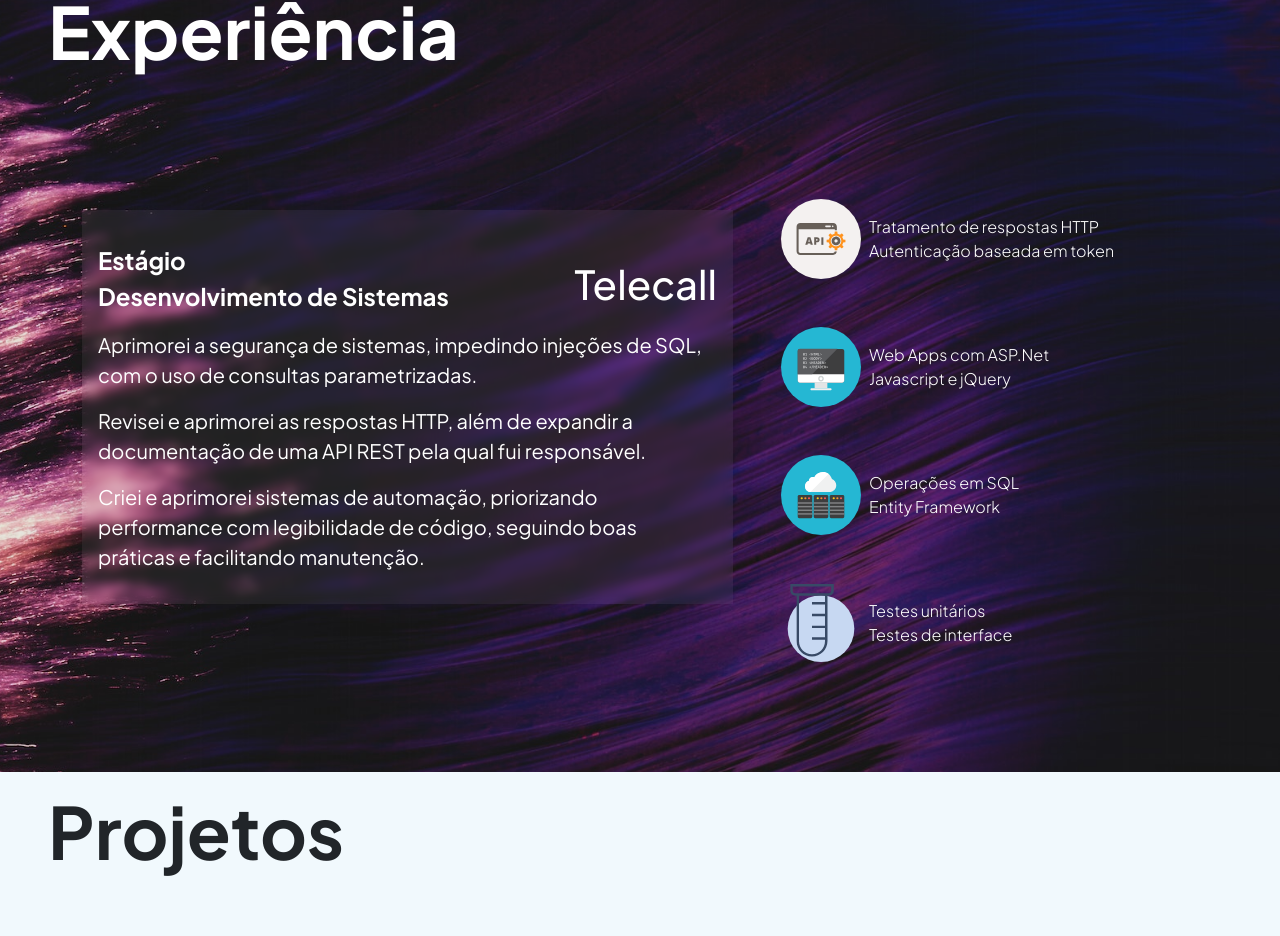
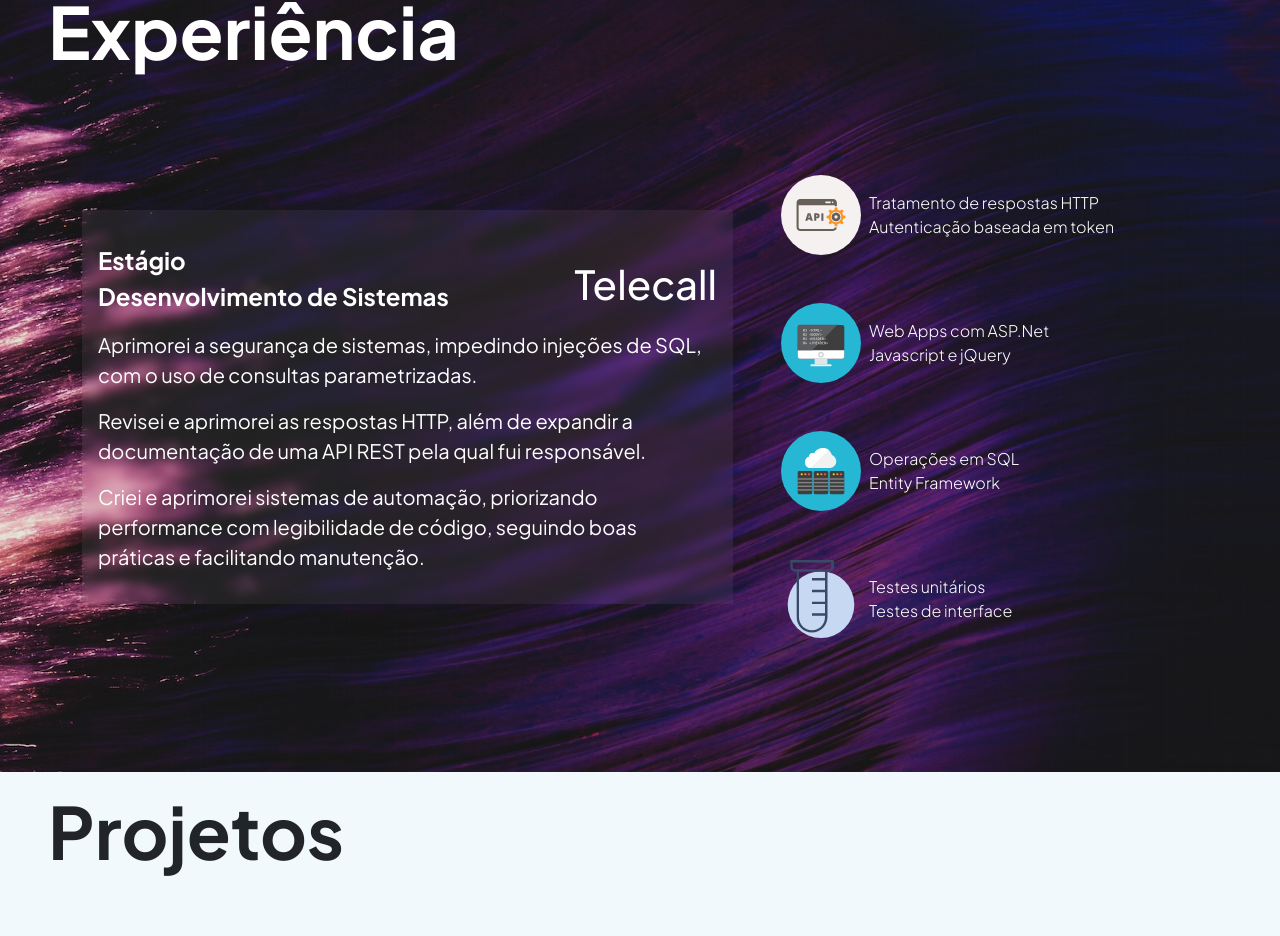
Before and after one commit to matheusg1/portfolio-react, a React (Create React App) app: page / in a window 1280 px wide. Shown: the part 1628-2564 px from the top of the page. Built offline with nearby package versions, Linux system fonts and the light colour scheme; some icons are missing.

Commit message:
Alteração, seção Experiencias centralizada

```diff
--- a/src/components/ExperienciaDiv/index.js
+++ b/src/components/ExperienciaDiv/index.js
@@ -31,7 +31,7 @@
 
                         <div className="d-flex flex-column flex-md-row flex-xl-column flex-wrap ms-xl-5 my-auto ">
 
-                            <div className="d-flex align-items-center my-5 col-12 col-sm-6 col-xl-12">
+                            <div className="d-flex align-items-center mb-5 col-12 col-sm-6 col-xl-12">
                                 <img className="vertical-icon me-2 me-xxl-2" src={apiIcon} />
                                 <div className="d-flex flex-column align-content-center fs-6 fw-light">
                                     <p className="my-0">Tratamento de respostas HTTP</p>
```
